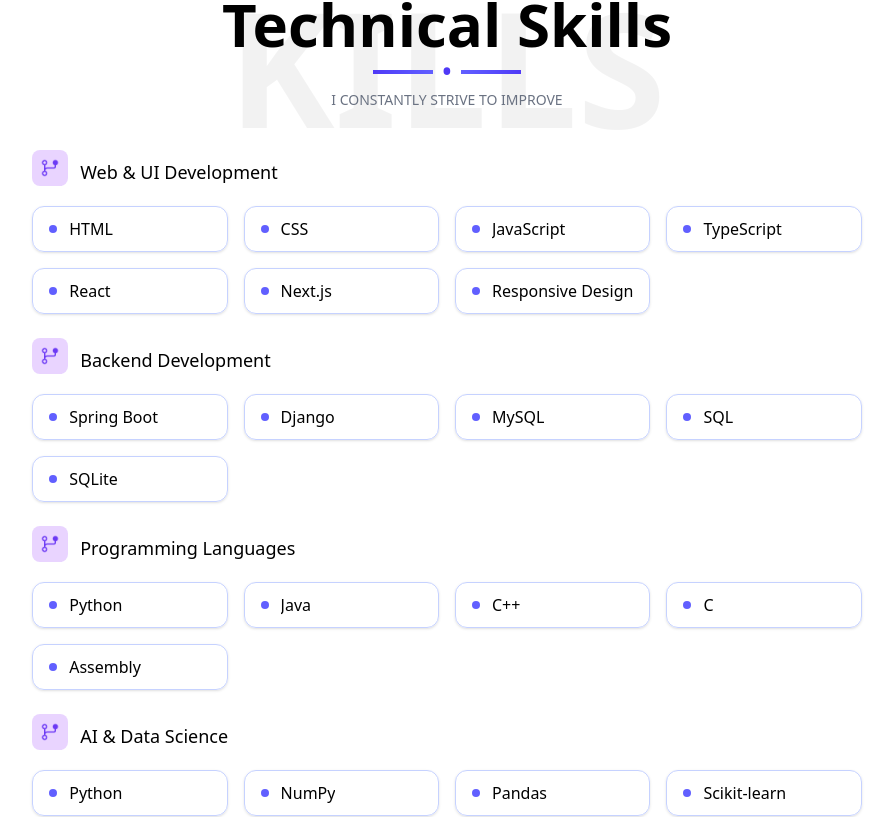
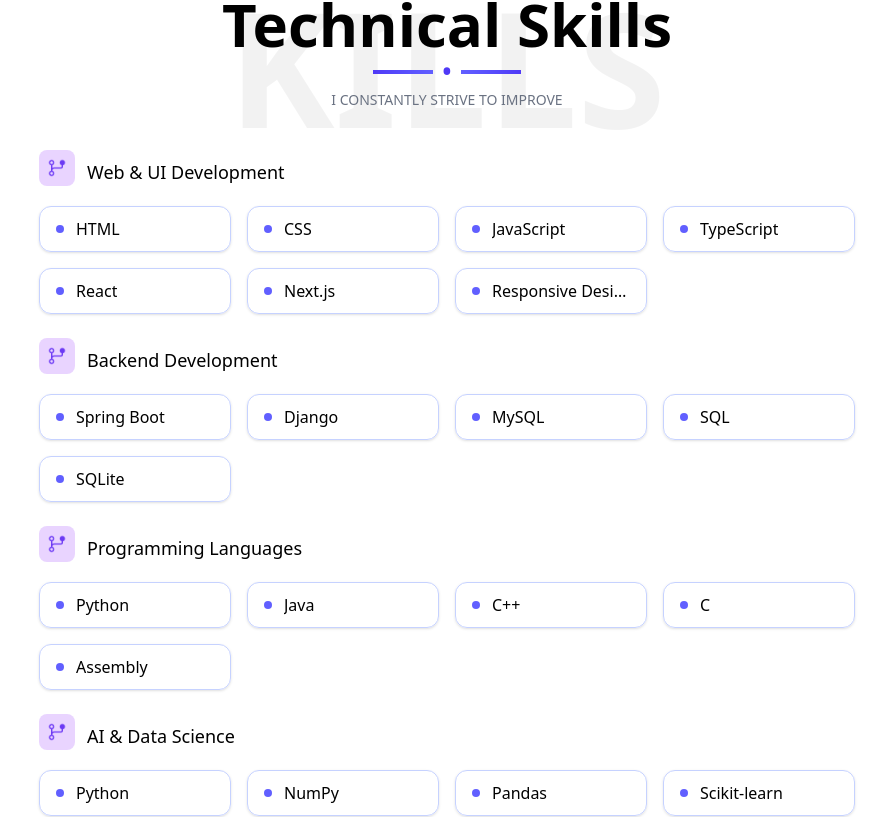
Before and after one commit to Mariam-Amro-2005/Portfolio, a Next.js app: page /fullstack in a window 1280 px wide. Shown: the part 9628-10445 px from the top of the page, without its empty margins (193-1086 px from the left). Built offline with nearby package versions, Linux system fonts and the light colour scheme.

Commit message:
improve skills ui

```diff
--- a/src/components/sections/Skills.tsx
+++ b/src/components/sections/Skills.tsx
@@ -33,7 +33,7 @@
                     </div>
                 </div>
 
-                <div>
+                <div className="w-full lg:max-w-4xl px-10">
                     {data.skills.map((skill, index) => (
                         <div key={index} className="flex flex-col items-start gap-3 mb-6">
                             <div className="flex flex-row gap-3 items-end w-full ">
@@ -50,7 +50,7 @@
                             <ul className="grid grid-cols-2 md:grid-cols-3 lg:grid-cols-4 gap-4 w-full list-none mt-2">
                                 {skill.skills.map((item, itemIndex) => (
                                     <li key={itemIndex} className="flex items-center gap-3 border bg-linear-to-tr rounded-xl py-2.5 px-4 shadow-sm hover:shadow-md font-medium text-black dark:text-gray-300 border-indigo-200 dark:border-blue-800 bg-white/50 dark:bg-blue-900/20 hover:bg-white dark:hover:bg-blue-900/40 hover:-translate-y-0.5 hover:border-indigo-400 dark:hover:border-blue-400 transform duration-300 ease-in-out cursor-default text-start">
-                                        <span className="w-2 h-2 rounded-full bg-indigo-500 dark:bg-blue-400 flex-shrink-0"></span>
+                                        <span className="w-2 h-2 rounded-full bg-indigo-500 dark:bg-blue-400 shrink-0"></span>
                                         <span className="truncate">{item}</span>
                                     </li>
                                 ))}
```
